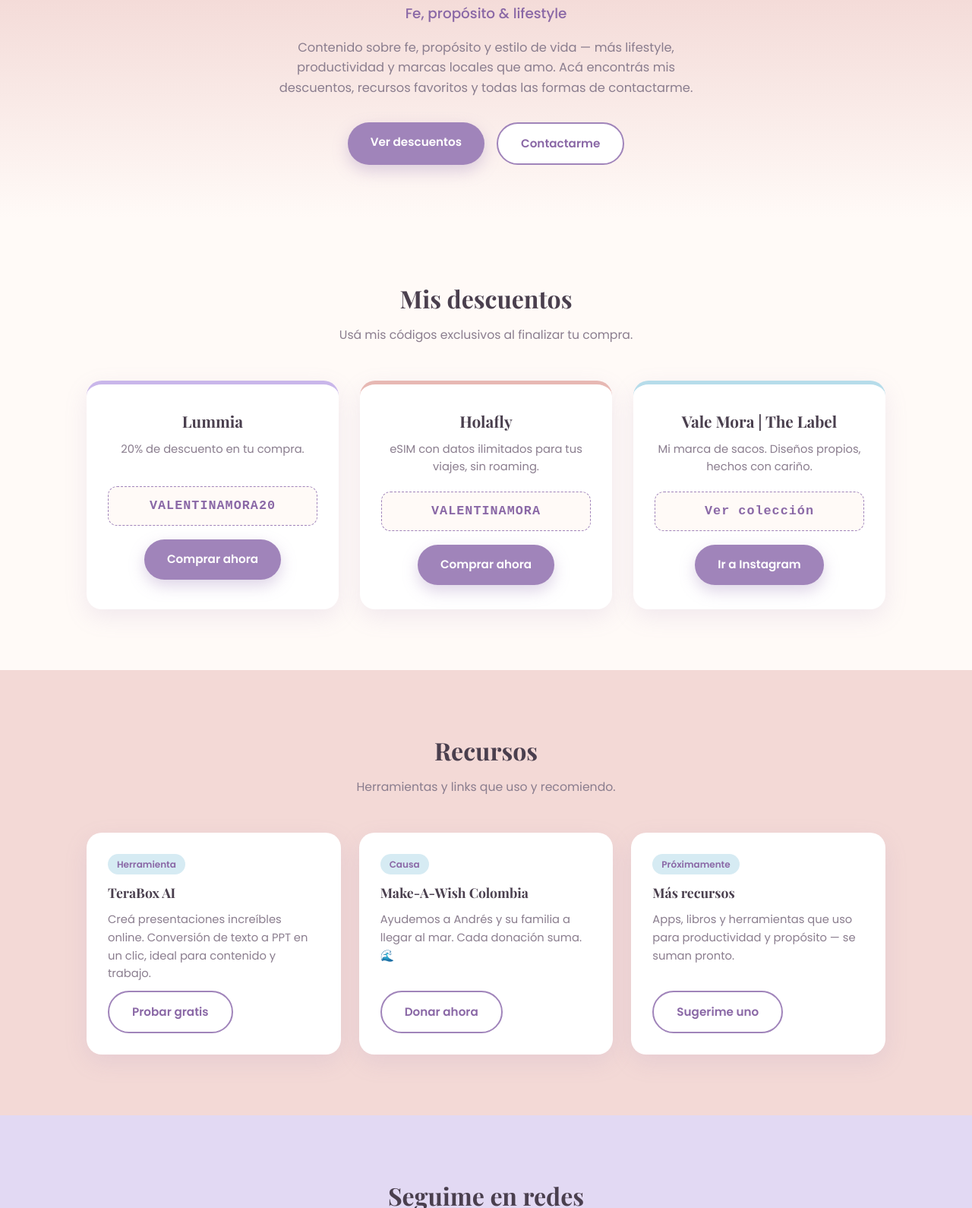
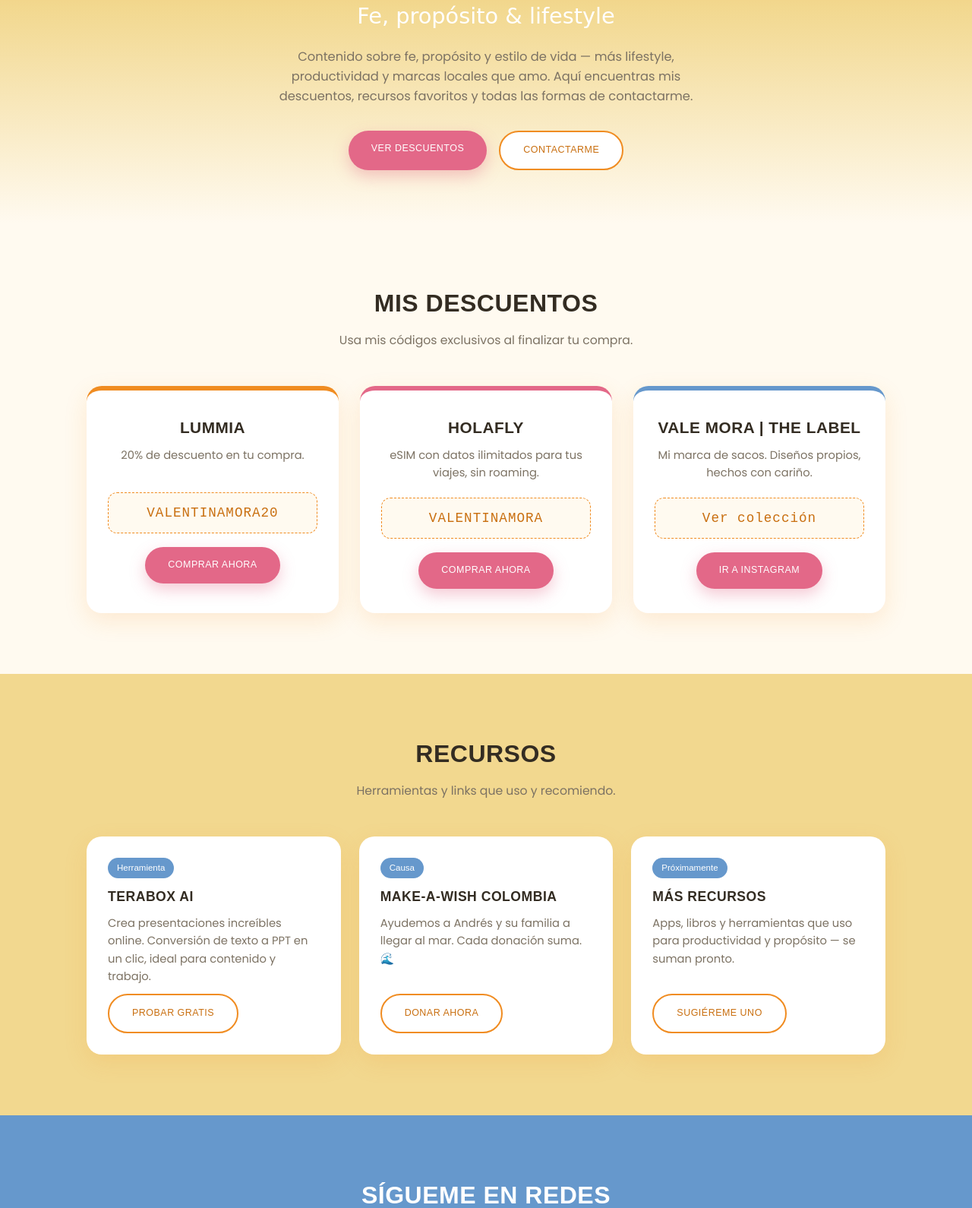
Before and after one commit to valentinamorarod-blip/valemora-web, a plain HTML site: page index.html in a window 1280 px wide. Shown: the part 409-1999 px from the top of the page at 76% size. Drawn offline with nearby package versions, Linux system fonts and the light colour scheme; a web font is replaced by a local one.

Commit message:
Add files via upload

```diff
--- a/index.html
+++ b/index.html
@@ -6,23 +6,64 @@
 <title>Vale Mora | Fe, propósito y lifestyle</title>
 <meta name="description" content="Descuentos exclusivos, recursos y contacto de Vale Mora. Lifestyle, propósito y marcas locales.">
 <link rel="preconnect" href="https://fonts.googleapis.com">
-<link href="https://fonts.googleapis.com/css2?family=Playfair+Display:wght@600;700&family=Poppins:wght@300;400;500;600;700&display=swap" rel="stylesheet">
+<link href="https://fonts.googleapis.com/css2?family=Poppins:wght@300;400;500;600;700&display=swap" rel="stylesheet">
 <style>
+  @font-face {
+    font-family: 'Lemon Milk';
+    src: url('fonts/LemonMilk-Light.woff2') format('woff2');
+    font-weight: 300;
+    font-display: swap;
+  }
+  @font-face {
+    font-family: 'Lemon Milk';
+    src: url('fonts/LemonMilk-Regular.woff2') format('woff2');
+    font-weight: 400;
+    font-display: swap;
+  }
+  @font-face {
+    font-family: 'Lemon Milk';
+    src: url('fonts/LemonMilk-Medium.woff2') format('woff2');
+    font-weight: 500;
+    font-display: swap;
+  }
+  @font-face {
+    font-family: 'Lemon Milk';
+    src: url('fonts/LemonMilk-Bold.woff2') format('woff2');
+    font-weight: 700;
+    font-display: swap;
+  }
+  @font-face {
+    font-family: 'Loverine';
+    src: url('fonts/Loverine.woff2') format('woff2');
+    font-weight: 400;
+    font-display: swap;
+  }
+  @font-face {
+    font-family: 'Cheesel';
+    src: url('fonts/Cheesel.woff2') format('woff2');
+    font-weight: 400;
+    font-display: swap;
+  }
+
   :root {
-    --rosa: #f3d9d6;
-    --rosa-dark: #e7b8b3;
-    --lavanda: #e2d9f3;
-    --lavanda-dark: #c9b6ea;
-    --celeste: #d6ebf3;
-    --celeste-dark: #b6dcea;
-    --accent: #a084ba;
-    --accent-dark: #8a68a6;
-    --text: #4a3f4e;
-    --text-light: #8a7d8e;
-    --bg: #fffaf7;
+    --tangerine: #f08c21;
+    --tangerine-dark: #c96f10;
+    --butter: #f2d88f;
+    --butter-dark: #d9b85f;
+    --blush: #e36888;
+    --blush-dark: #c14468;
+    --sea: #6698cc;
+    --sea-dark: #4676a8;
+    --matcha: #b4b534;
+    --matcha-dark: #8f9021;
+    --accent: var(--tangerine);
+    --accent-dark: var(--tangerine-dark);
+    --text: #332c22;
+    --text-light: #7c7263;
+    --bg: #fffaf0;
     --white: #ffffff;
     --radius: 20px;
-    --shadow: 0 10px 30px rgba(160, 132, 186, 0.15);
+    --shadow: 0 10px 30px rgba(240, 140, 33, 0.15);
   }
 
   * { margin: 0; padding: 0; box-sizing: border-box; }
@@ -38,7 +79,9 @@
   }
 
   h1, h2, h3, .logo {
-    font-family: 'Playfair Display', serif;
+    font-family: 'Lemon Milk', sans-serif;
+    text-transform: uppercase;
+    letter-spacing: 0.5px;
   }
 
   a { text-decoration: none; color: inherit; }
@@ -56,9 +99,9 @@
     position: sticky;
     top: 0;
     z-index: 100;
-    background: rgba(255, 250, 247, 0.9);
+    background: rgba(255, 250, 240, 0.92);
     backdrop-filter: blur(8px);
-    border-bottom: 1px solid rgba(160, 132, 186, 0.15);
+    border-bottom: 1px solid rgba(240, 140, 33, 0.15);
   }
 
   nav {
@@ -71,7 +114,7 @@
   }
 
   .logo {
-    font-size: 1.5rem;
+    font-size: 1.3rem;
     font-weight: 700;
     color: var(--accent-dark);
     letter-spacing: 0.5px;
@@ -129,7 +172,7 @@
     .nav-links a {
       display: block;
       padding: 16px 24px;
-      border-bottom: 1px solid rgba(160,132,186,0.1);
+      border-bottom: 1px solid rgba(240,140,33,0.1);
     }
     .nav-toggle { display: flex; }
   }
@@ -138,7 +181,7 @@
   .hero {
     padding: 90px 24px 70px;
     text-align: center;
-    background: linear-gradient(180deg, var(--lavanda) 0%, var(--rosa) 50%, var(--bg) 100%);
+    background: linear-gradient(180deg, var(--tangerine) 0%, var(--butter) 55%, var(--bg) 100%);
     position: relative;
   }
 
@@ -153,23 +196,25 @@
     display: flex;
     align-items: center;
     justify-content: center;
-    font-family: 'Playfair Display', serif;
-    font-size: 2.6rem;
+    font-family: 'Lemon Milk', sans-serif;
+    font-size: 2rem;
     font-weight: 700;
-    color: var(--accent-dark);
-    /* Reemplazá este div por <img src="tu-foto.jpg" alt="Vale Mora"> para usar tu propia foto */
+    color: var(--tangerine-dark);
+    /* Reemplaza este div por <img src="tu-foto.jpg" alt="Vale Mora"> para usar tu propia foto */
   }
 
   .hero h1 {
     font-size: 2.6rem;
-    color: var(--text);
+    color: var(--white);
     margin-bottom: 12px;
   }
 
   .hero .subtitle {
-    font-size: 1.15rem;
-    color: var(--accent-dark);
-    font-weight: 500;
+    font-family: 'Loverine', cursive;
+    text-transform: none;
+    font-size: 1.8rem;
+    color: var(--white);
+    font-weight: 400;
     margin-bottom: 18px;
   }
 
@@ -191,28 +236,31 @@
     display: inline-block;
     padding: 14px 30px;
     border-radius: 50px;
-    font-weight: 600;
-    font-size: 0.95rem;
+    font-family: 'Lemon Milk', sans-serif;
+    font-weight: 500;
+    font-size: 0.78rem;
+    text-transform: uppercase;
+    letter-spacing: 0.5px;
     transition: transform 0.2s, box-shadow 0.2s;
     cursor: pointer;
     border: none;
   }
 
   .btn-primary {
-    background: var(--accent);
+    background: var(--blush);
     color: var(--white);
-    box-shadow: 0 8px 20px rgba(160, 132, 186, 0.35);
+    box-shadow: 0 8px 20px rgba(227, 104, 136, 0.35);
   }
 
-  .btn-primary:hover { transform: translateY(-2px); box-shadow: 0 12px 24px rgba(160, 132, 186, 0.45); }
+  .btn-primary:hover { transform: translateY(-2px); box-shadow: 0 12px 24px rgba(227, 104, 136, 0.45); }
 
   .btn-outline {
     background: var(--white);
-    color: var(--accent-dark);
-    border: 2px solid var(--accent);
+    color: var(--tangerine-dark);
+    border: 2px solid var(--tangerine);
   }
 
-  .btn-outline:hover { transform: translateY(-2px); background: var(--lavanda); }
+  .btn-outline:hover { transform: translateY(-2px); background: var(--butter); }
 
   /* SECTIONS */
   section { padding: 80px 0; }
@@ -245,12 +293,12 @@
     padding: 32px 28px;
     box-shadow: var(--shadow);
     text-align: center;
-    border-top: 5px solid var(--lavanda-dark);
+    border-top: 6px solid var(--tangerine);
     transition: transform 0.25s;
   }
 
-  .discount-card:nth-child(2) { border-top-color: var(--rosa-dark); }
-  .discount-card:nth-child(3) { border-top-color: var(--celeste-dark); }
+  .discount-card:nth-child(2) { border-top-color: var(--blush); }
+  .discount-card:nth-child(3) { border-top-color: var(--sea); }
 
   .discount-card:hover { transform: translateY(-6px); }
 
@@ -268,13 +316,13 @@
 
   .code-box {
     background: var(--bg);
-    border: 1.5px dashed var(--accent);
+    border: 1.5px dashed var(--tangerine);
     border-radius: 12px;
     padding: 12px 16px;
-    font-family: monospace;
-    font-size: 1.05rem;
-    font-weight: 700;
-    color: var(--accent-dark);
+    font-family: 'Cheesel', monospace;
+    font-size: 1.1rem;
+    font-weight: 400;
+    color: var(--tangerine-dark);
     margin-bottom: 18px;
     letter-spacing: 1px;
   }
@@ -298,10 +346,11 @@
 
   .resource-card .tag {
     display: inline-block;
-    background: var(--celeste);
-    color: var(--accent-dark);
-    font-size: 0.75rem;
-    font-weight: 600;
+    font-family: 'Cheesel', sans-serif;
+    background: var(--sea);
+    color: var(--white);
+    font-size: 0.72rem;
+    font-weight: 400;
     padding: 4px 12px;
     border-radius: 20px;
     width: fit-content;
@@ -314,7 +363,9 @@
   .resource-card a.btn { align-self: flex-start; }
 
   /* SOCIAL */
-  .social-bg { background: var(--lavanda); }
+  .social-bg { background: var(--sea); }
+  .social-bg .section-title,
+  .social-bg .section-sub { color: var(--white); }
 
   .social-grid {
     display: flex;
@@ -373,7 +424,7 @@
     right: 26px;
     top: 18px;
     font-size: 1.4rem;
-    color: var(--accent);
+    color: var(--tangerine);
     transition: transform 0.2s;
   }
 
@@ -386,7 +437,7 @@
   }
 
   /* CONTACT */
-  .contact-bg { background: linear-gradient(180deg, var(--bg) 0%, var(--celeste) 100%); }
+  .contact-bg { background: linear-gradient(180deg, var(--bg) 0%, var(--butter) 100%); }
 
   .contact-wrap {
     display: grid;
@@ -421,7 +472,7 @@
     width: 100%;
     padding: 13px 16px;
     border-radius: 12px;
-    border: 1.5px solid #ece0f0;
+    border: 1.5px solid #f0e3c4;
     font-family: 'Poppins', sans-serif;
     font-size: 0.95rem;
     background: var(--bg);
@@ -431,7 +482,7 @@
   .form-group input:focus,
   .form-group textarea:focus {
     outline: none;
-    border-color: var(--accent);
+    border-color: var(--tangerine);
   }
 
   .form-group textarea { resize: vertical; min-height: 110px; }
@@ -456,7 +507,7 @@
     width: 44px;
     height: 44px;
     border-radius: 50%;
-    background: var(--rosa);
+    background: var(--butter);
     display: flex;
     align-items: center;
     justify-content: center;
@@ -502,13 +553,13 @@
 <section class="hero" id="inicio">
   <div class="container">
     <div class="avatar">VM</div>
-    <!-- Para usar tu foto real: reemplazá la línea de arriba por
+    <!-- Para usar tu foto real: reemplaza la línea de arriba por
          <img class="avatar" src="tu-foto.jpg" alt="Vale Mora" style="object-fit:cover;"> -->
     <h1>Vale Mora</h1>
     <p class="subtitle">Fe, propósito &amp; lifestyle</p>
     <p class="bio">
       Contenido sobre fe, propósito y estilo de vida — más lifestyle, productividad
-      y marcas locales que amo. Acá encontrás mis descuentos, recursos favoritos
+      y marcas locales que amo. Aquí encuentras mis descuentos, recursos favoritos
       y todas las formas de contactarme.
     </p>
     <div class="hero-cta">
@@ -521,7 +572,7 @@
 <section id="descuentos">
   <div class="container">
     <h2 class="section-title">Mis descuentos</h2>
-    <p class="section-sub">Usá mis códigos exclusivos al finalizar tu compra.</p>
+    <p class="section-sub">Usa mis códigos exclusivos al finalizar tu compra.</p>
     <div class="discounts-grid">
 
       <div class="discount-card">
@@ -529,7 +580,7 @@
         <p class="desc">20% de descuento en tu compra.</p>
         <div class="code-box">VALENTINAMORA20</div>
         <a href="#" class="btn btn-primary">Comprar ahora</a>
-        <!-- Reemplazá el href="#" por el link de afiliada de Lummia -->
+        <!-- Reemplaza el href="#" por el link de afiliada de Lummia -->
       </div>
 
       <div class="discount-card">
@@ -550,7 +601,7 @@
   </div>
 </section>
 
-<section id="recursos" style="background:var(--rosa);">
+<section id="recursos" style="background:var(--butter);">
   <div class="container">
     <h2 class="section-title">Recursos</h2>
     <p class="section-sub">Herramientas y links que uso y recomiendo.</p>
@@ -559,7 +610,7 @@
       <div class="resource-card">
         <span class="tag">Herramienta</span>
         <h3>TeraBox AI</h3>
-        <p>Creá presentaciones increíbles online. Conversión de texto a PPT en un clic, ideal para contenido y trabajo.</p>
+        <p>Crea presentaciones increíbles online. Conversión de texto a PPT en un clic, ideal para contenido y trabajo.</p>
         <a href="https://terabox.onelink.me/AVaT/vuau45vn" target="_blank" rel="noopener" class="btn btn-outline">Probar gratis</a>
       </div>
 
@@ -574,7 +625,7 @@
         <span class="tag">Próximamente</span>
         <h3>Más recursos</h3>
         <p>Apps, libros y herramientas que uso para productividad y propósito — se suman pronto.</p>
-        <a href="#contacto" class="btn btn-outline">Sugerime uno</a>
+        <a href="#contacto" class="btn btn-outline">Sugiéreme uno</a>
       </div>
 
     </div>
@@ -583,28 +634,28 @@
 
 <section class="social-bg" id="redes">
   <div class="container">
-    <h2 class="section-title">Seguime en redes</h2>
+    <h2 class="section-title">Sígueme en redes</h2>
     <p class="section-sub">Contenido nuevo cada semana.</p>
     <div class="social-grid">
 
       <a href="https://www.instagram.com/valeeeemora_" target="_blank" rel="noopener" class="social-card">
-        <svg class="icon" viewBox="0 0 24 24" fill="none" stroke="#a084ba" stroke-width="1.8"><rect x="2" y="2" width="20" height="20" rx="5"/><circle cx="12" cy="12" r="4.5"/><circle cx="17.5" cy="6.5" r="1"/></svg>
+        <svg class="icon" viewBox="0 0 24 24" fill="none" stroke="#c14468" stroke-width="1.8"><rect x="2" y="2" width="20" height="20" rx="5"/><circle cx="12" cy="12" r="4.5"/><circle cx="17.5" cy="6.5" r="1"/></svg>
         <span>Instagram</span>
       </a>
 
       <a href="https://www.tiktok.com/@valeeeemora_" target="_blank" rel="noopener" class="social-card">
-        <svg class="icon" viewBox="0 0 24 24" fill="none" stroke="#a084ba" stroke-width="1.8"><path d="M14 3v10.5a3.5 3.5 0 1 1-3-3.46"/><path d="M14 3c.5 3 2.5 5 5.5 5.3"/></svg>
+        <svg class="icon" viewBox="0 0 24 24" fill="none" stroke="#c14468" stroke-width="1.8"><path d="M14 3v10.5a3.5 3.5 0 1 1-3-3.46"/><path d="M14 3c.5 3 2.5 5 5.5 5.3"/></svg>
         <span>TikTok</span>
       </a>
 
       <a href="#" target="_blank" rel="noopener" class="social-card">
-        <svg class="icon" viewBox="0 0 24 24" fill="none" stroke="#a084ba" stroke-width="1.8"><path d="M4 4l16 16M20 4L4 20"/></svg>
+        <svg class="icon" viewBox="0 0 24 24" fill="none" stroke="#c14468" stroke-width="1.8"><path d="M4 4l16 16M20 4L4 20"/></svg>
         <span>X</span>
       </a>
-      <!-- Reemplazá el href="#" de X por tu link real -->
+      <!-- Reemplaza el href="#" de X por tu link real -->
 
       <a href="https://wa.link/3kw5mq" target="_blank" rel="noopener" class="social-card">
-        <svg class="icon" viewBox="0 0 24 24" fill="none" stroke="#a084ba" stroke-width="1.8"><path d="M20 12a8 8 0 1 1-3.6-6.7M20 12l-1-4-4 1"/></svg>
+        <svg class="icon" viewBox="0 0 24 24" fill="none" stroke="#c14468" stroke-width="1.8"><path d="M20 12a8 8 0 1 1-3.6-6.7M20 12l-1-4-4 1"/></svg>
         <span>WhatsApp</span>
       </a>
 
@@ -620,27 +671,27 @@
 
       <details open>
         <summary>¿Cómo uso tus códigos de descuento?</summary>
-        <p>Solo tenés que copiar el código de la marca que te interese e ingresarlo en el checkout de su sitio web antes de finalizar la compra. Algunos también funcionan automáticamente al entrar desde mi link.</p>
+        <p>Solo tienes que copiar el código de la marca que te interese e ingresarlo en el checkout de su sitio web antes de finalizar la compra. Algunos también funcionan automáticamente al entrar desde mi link.</p>
       </details>
 
       <details>
         <summary>¿Trabajas con marcas para colaboraciones?</summary>
-        <p>¡Sí! Estoy abierta a colaboraciones que se alineen con mi contenido de fe, propósito y lifestyle. Escribime por el formulario de contacto o por WhatsApp con los detalles de tu propuesta.</p>
+        <p>¡Sí! Estoy abierta a colaboraciones que se alineen con mi contenido de fe, propósito y lifestyle. Escríbeme por el formulario de contacto o por WhatsApp con los detalles de tu propuesta.</p>
       </details>
 
       <details>
         <summary>¿Cómo puedo contactarte para publicidad?</summary>
-        <p>Podés escribirme directamente por WhatsApp o completar el formulario de la sección de Contacto con la información de tu marca y qué estás buscando.</p>
+        <p>Puedes escribirme directamente por WhatsApp o completar el formulario de la sección de Contacto con la información de tu marca y qué estás buscando.</p>
       </details>
 
       <details>
         <summary>¿Dónde puedo ver más de tu contenido?</summary>
-        <p>Me encontrás activa todos los días en Instagram y TikTok, donde comparto contenido sobre fe, propósito, productividad y mis marcas favoritas.</p>
+        <p>Me encuentras activa todos los días en Instagram y TikTok, donde comparto contenido sobre fe, propósito, productividad y mis marcas favoritas.</p>
       </details>
 
       <details>
         <summary>¿Mis códigos de descuento tienen vigencia?</summary>
-        <p>Los códigos pueden cambiar o vencer según cada marca. Si uno no te funciona, escribime y te confirmo el vigente.</p>
+        <p>Los códigos pueden cambiar o vencer según cada marca. Si uno no te funciona, escríbeme y te confirmo el vigente.</p>
       </details>
 
     </div>
@@ -650,7 +701,7 @@
 <section class="contact-bg" id="contacto">
   <div class="container">
     <h2 class="section-title">Contacto</h2>
-    <p class="section-sub">¿Tenés una propuesta, pregunta o simplemente querés saludar? Escribime.</p>
+    <p class="section-sub">¿Tienes una propuesta, pregunta o simplemente quieres saludar? Escríbeme.</p>
 
     <div class="contact-wrap">
       <form class="contact-form" name="contact" method="POST" data-netlify="true" netlify-honeypot="bot-field">
@@ -679,7 +730,7 @@
 
       <div class="contact-direct">
         <a href="https://wa.link/3kw5mq" target="_blank" rel="noopener" class="card">
-          <span class="icon"><svg viewBox="0 0 24 24" fill="none" stroke="#a084ba" stroke-width="1.8"><path d="M20 12a8 8 0 1 1-3.6-6.7M20 12l-1-4-4 1"/></svg></span>
+          <span class="icon"><svg viewBox="0 0 24 24" fill="none" stroke="#c14468" stroke-width="1.8"><path d="M20 12a8 8 0 1 1-3.6-6.7M20 12l-1-4-4 1"/></svg></span>
           <div>
             <h4>WhatsApp</h4>
             <p>Respuesta rápida para consultas y publicidad</p>
@@ -687,7 +738,7 @@
         </a>
 
         <a href="https://www.instagram.com/valeeeemora_" target="_blank" rel="noopener" class="card">
-          <span class="icon"><svg viewBox="0 0 24 24" fill="none" stroke="#a084ba" stroke-width="1.8"><rect x="2" y="2" width="20" height="20" rx="5"/><circle cx="12" cy="12" r="4.5"/></svg></span>
+          <span class="icon"><svg viewBox="0 0 24 24" fill="none" stroke="#c14468" stroke-width="1.8"><rect x="2" y="2" width="20" height="20" rx="5"/><circle cx="12" cy="12" r="4.5"/></svg></span>
           <div>
             <h4>Instagram</h4>
             <p>@valeeeemora_</p>
```
